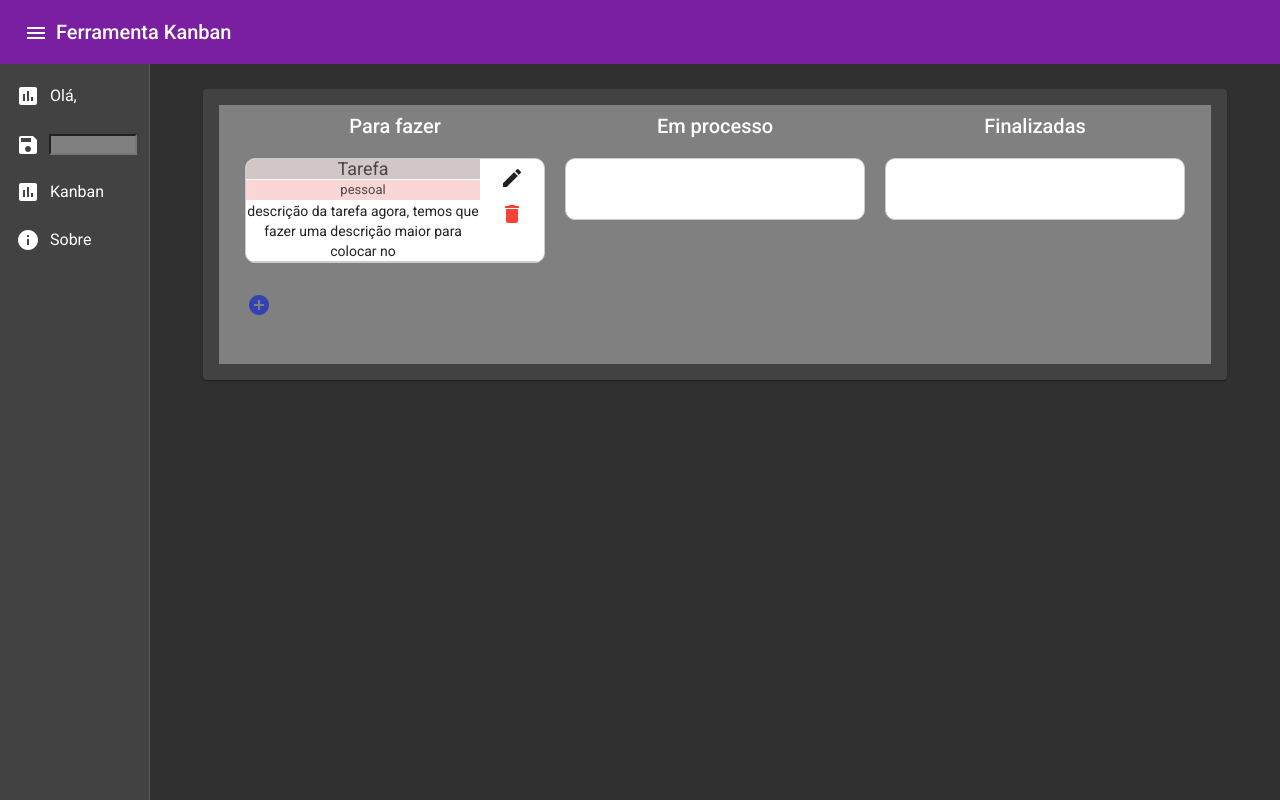
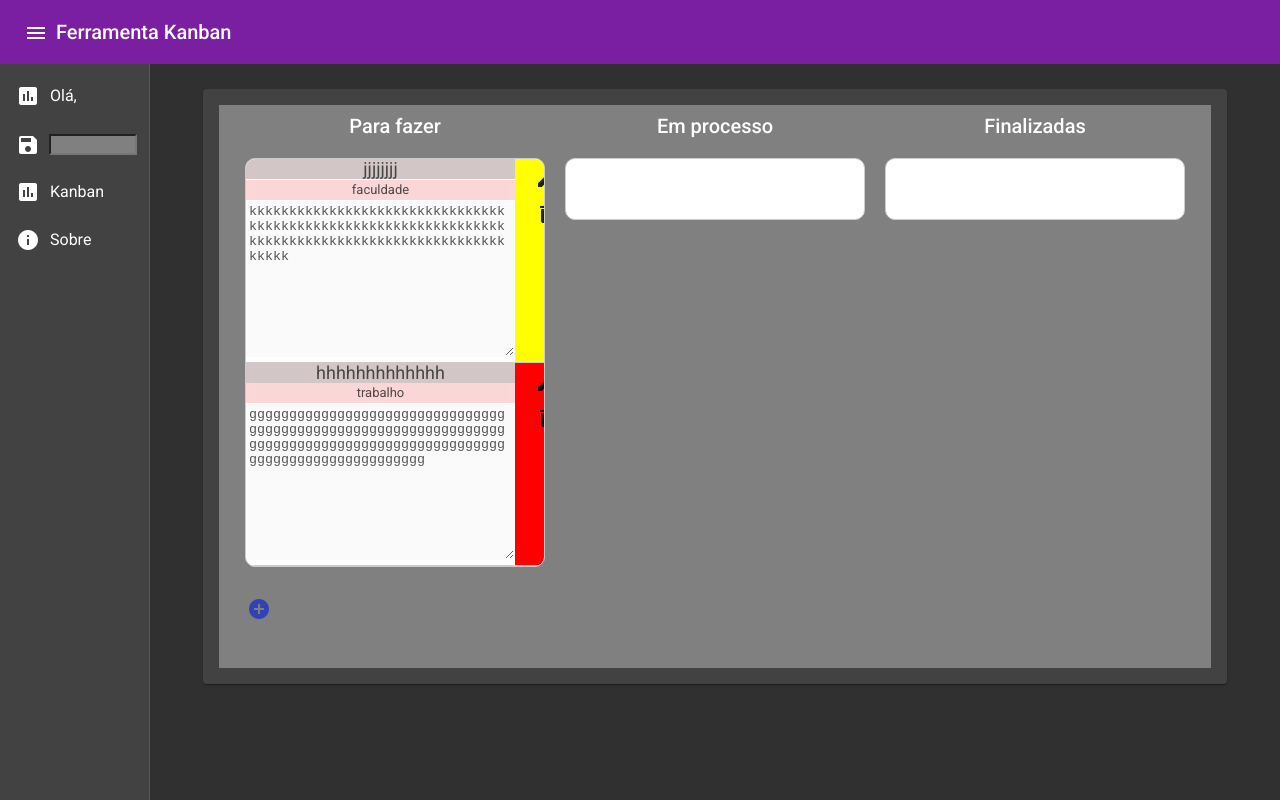
Before and after one commit to hugoerico/Projeto-Kanban, an Angular app in the folder kanban/: page /kanban in a window 1280 px wide. Built offline with nearby package versions, Linux system fonts and the light colour scheme; data requests are answered from the project's data file.

Commit message:
função cor

```diff
--- a/kanban/db.json
+++ b/kanban/db.json
@@ -1,12 +1,20 @@
 {
   "todo": [
     {
-      "nome": "Tarefa",
-      "categoria": "pessoal",
-      "descricao": "descrição da tarefa agora,\ntemos que fazer uma descrição maior para colocar no  ",
+      "nome": "jjjjjjjj ",
+      "categoria": "faculdade",
+      "descricao": "kkkkkkkkkkkkkkkkkkkkkkkkkkkkkkkkkkkkkkkkkkkkkkkkkkkkkkkkkkkkkkkkkkkkkkkkkkkkkkkkkkkkkkkkkkkkkkkkkkkkk",
       "cor": "amarelo",
       "tipo": 1,
       "id": 1
+    },
+    {
+      "nome": "hhhhhhhhhhhhh",
+      "categoria": "trabalho",
+      "descricao": "gggggggggggggggggggggggggggggggggggggggggggggggggggggggggggggggggggggggggggggggggggggggggggggggggggggggggggggggggggggg",
+      "cor": "vermelho",
+      "tipo": 1,
+      "id": 2
     }
   ]
 }
--- a/kanban/src/app/app.component.ts
+++ b/kanban/src/app/app.component.ts
@@ -8,7 +8,7 @@ import { Component } from '@angular/core';
 export class AppComponent {
 
 
-apareceNatela="";
+apareceNatela = '';
 
 usuario = localStorage.getItem('nome');
 
@@ -17,19 +17,21 @@ usuario = localStorage.getItem('nome');
   }
 
 
+  // tslint:disable-next-line: typedef
   getLocalstorage(){
 
-    let usuario = localStorage.getItem("nome");
+    this.usuario = localStorage.getItem('nome');
 
 
   }
 
+  // tslint:disable-next-line: typedef
   salvarLocalstorage() {
 
+    const usuario: string = this.apareceNatela;
 
-    let usuario:string = this.apareceNatela;
-
-    localStorage.setItem ("nome", usuario);
+    localStorage.setItem ('nome', usuario);
+    this.usuario = localStorage.getItem('nome');
   }
 
 
--- a/kanban/src/app/view/projeto-kanban/projeto-kanban.component.css
+++ b/kanban/src/app/view/projeto-kanban/projeto-kanban.component.css
@@ -155,3 +155,15 @@ body {
     height: 30px;
     border-radius: 5px;
 }
+.vermelho{
+    background-color: red;
+}
+.amarelo{
+    background-color: yellow;
+}
+.verde{
+    background-color: green;
+}
+.textarea{
+    border-color: rgba(255, 255, 255, 0);
+}
--- a/kanban/src/app/view/projeto-kanban/projeto-kanban.component.html
+++ b/kanban/src/app/view/projeto-kanban/projeto-kanban.component.html
@@ -7,8 +7,9 @@
 
                     <!--inicio do DropList/Drag And Drop -->
 
-                    <div cdkDropList [cdkDropListData]="todo" class="example-list" (cdkDropListDropped)="drop($event)" (cdkDropListEntered)="chegou('todo')">
-                        <div class="example-box" *ngFor="let item of todo" (click)="editar(item)" cdkDrag (cdkDragStarted)="informacao(item)">
+                    <div cdkDropList [cdkDropListData]="todo" class="example-list" (cdkDropListDropped)="drop($event)"
+                        (cdkDropListEntered)="chegou('todo')">
+                        <div class="example-box" *ngFor="let item of todo" cdkDrag (cdkDragStarted)="informacao(item)">
                             <div class="cartao" *ngIf="item.tipo===1" class="cartao">
                                 <div>
                                     <div class="tarefa">
@@ -18,12 +19,16 @@
                                         {{item.categoria}}
                                     </div>
                                     <div class="descrição">
-                                        {{item.descricao}}
+                                        <textarea class="textarea" disabled value={{item.descricao}} type="text" cols="31" rows="10"></textarea>
                                     </div>
                                 </div>
-                                <div>
-                                    <button mat-button color="basic" class="botaocard" (click)="editar(item);"><mat-icon>edit</mat-icon></button>
-                                    <button mat-button color="warn" class="botaocard" (click)="excluir(item.id);"><mat-icon>delete</mat-icon></button>
+                                <div class={{item.cor}}>
+                                    <button mat-button color="basic" class="botaocard" (click)="editar(item);">
+                                        <mat-icon>edit</mat-icon>
+                                    </button>
+                                    <button mat-button color="basic" class="botaocard" (click)="excluir(item.id);">
+                                        <mat-icon>delete</mat-icon>
+                                    </button>
 
                                 </div>
                             </div>
@@ -34,7 +39,8 @@
                 <div class="example-container">
                     <h2>Em processo</h2>
 
-                    <div cdkDropList [cdkDropListData]="doing" class="example-list" (cdkDropListDropped)="drop($event)" (cdkDropListEntered)="chegou('doing')">
+                    <div cdkDropList [cdkDropListData]="doing" class="example-list" (cdkDropListDropped)="drop($event)"
+                        (cdkDropListEntered)="chegou('doing')">
                         <div class="example-box" *ngFor="let item of todo" cdkDrag (cdkDragStarted)="informacao(item)">
                             <div *ngIf="item.tipo===2" class="cartao">
                                 <div>
@@ -45,13 +51,17 @@
                                         {{item.categoria}}
                                     </div>
                                     <div class="descrição">
-                                        {{item.descricao}}
+                                        <textarea class="textarea" disabled value={{item.descricao}} type="text" cols="31" rows="10"></textarea>
                                     </div>
                                 </div>
 
-                                <div>
-                                    <button mat-button color="basic" class="botaocard" (click)="editar(item);"><mat-icon>edit</mat-icon></button>
-                                    <button mat-button color="warn" class="botaocard" (click)="excluir(item.id);"><mat-icon>delete</mat-icon></button>
+                                <div class={{item.cor}}>
+                                    <button mat-button color="basic" class="botaocard" (click)="editar(item);">
+                                        <mat-icon>edit</mat-icon>
+                                    </button>
+                                    <button mat-button color="basic" class="botaocard" (click)="excluir(item.id);">
+                                        <mat-icon>delete</mat-icon>
+                                    </button>
 
                                 </div>
                             </div>
@@ -62,7 +72,8 @@
                 <div class="example-container">
                     <h2>Finalizadas</h2>
 
-                    <div cdkDropList [cdkDropListData]="done" class="example-list" (cdkDropListDropped)="drop($event)" (cdkDropListEntered)="chegou('done')">
+                    <div cdkDropList [cdkDropListData]="done" class="example-list" (cdkDropListDropped)="drop($event)"
+                        (cdkDropListEntered)="chegou('done')">
                         <div class="example-box" *ngFor="let item of todo" cdkDrag (cdkDragStarted)="informacao(item)">
                             <div *ngIf="item.tipo===3" class="cartao">
                                 <div>
@@ -73,12 +84,16 @@
                                         {{item.categoria}}
                                     </div>
                                     <div class="descrição">
-                                        {{item.descricao}}
+                                        <textarea class="textarea" class="textarea" disabled value={{item.descricao}} type="text" cols="31" rows="10"></textarea>
                                     </div>
                                 </div>
-                                <div>
-                                    <button mat-button color="basic" class="botaocard" (click)="editar(item);"><mat-icon>edit</mat-icon></button>
-                                    <button mat-button color="warn" class="botaocard" (click)="excluir(item.id);"><mat-icon>delete</mat-icon></button>
+                                <div class={{item.cor}}>
+                                    <button mat-button color="basic" class="botaocard" (click)="editar(item);">
+                                        <mat-icon>edit</mat-icon>
+                                    </button>
+                                    <button mat-button color="basic" class="botaocard" (click)="excluir(item.id);">
+                                        <mat-icon>delete</mat-icon>
+                                    </button>
 
                                 </div>
                             </div>
@@ -91,7 +106,9 @@
     </section>
     <!--Final do Drag And Drop e inicio do botão de cadastrar uma nova tarefa-->
     <section class="caixaDescricao">
-        <button mat-button color="primary" class="botaoNovo" (click)="novo();"><mat-icon>add_circle</mat-icon></button>
+        <button mat-button color="primary" class="botaoNovo" (click)="novo();">
+            <mat-icon>add_circle</mat-icon>
+        </button>
 
         <div *ngIf="todo1">
             <div>
@@ -100,6 +117,7 @@
             <div>
                 <!--Select para "selecionar uma categoria"-->
                 <select [(ngModel)]="todo1.categoria" class="selectOpcoes" required>
+                    <option value="" disabled selected>Selecione uma categoria</option>
                     <option value="faculdade">Faculdade</option>
                     <option value="trabalho">Trabalho</option>
                     <option value="pessoal">Pessoal</option>
@@ -109,17 +127,23 @@
             <div>
                 <!--Select para "selecionar uma prioridade"-->
                 <select [(ngModel)]="todo1.cor" class="selectOpcoes" required>
+                    <option value="" disabled selected>Selecione uma propriedase</option>
                     <option value="vermelho">Urgente</option>
                     <option value="amarelo">Atenção</option>
                     <option value="verde">Normal</option>
                 </select>
             </div>
             <div>
-                <textarea class="caixaTexto" type="text" cols="31" rows="10" placeholder="Descrição" [(ngModel)]="todo1.descricao"></textarea>
+                <textarea class="caixaTexto" type="text" cols="31" rows="10" placeholder="Descrição"
+                    [(ngModel)]="todo1.descricao"></textarea>
             </div>
 
-            <button mat-button color="" class="botaoCancelar" (click)="cancelar();"><mat-icon>cancel_presentation</mat-icon></button>
-            <button mat-button color="" class="botaoSalvar" (click)="salvar();"><mat-icon>save</mat-icon></button>
+            <button mat-button color="" class="botaoCancelar" (click)="cancelar();">
+                <mat-icon>cancel_presentation</mat-icon>
+            </button>
+            <button mat-button color="" class="botaoSalvar" (click)="salvar();">
+                <mat-icon>save</mat-icon>
+            </button>
 
         </div>
     </section>
--- a/kanban/src/app/view/projeto-kanban/projeto-kanban.component.ts
+++ b/kanban/src/app/view/projeto-kanban/projeto-kanban.component.ts
@@ -19,7 +19,6 @@ export class ProjetoKanbanComponent implements OnInit {
   todo2?: Kanban;
   done = [];
   doing = [];
-  cor = '';
 
 // função drop para utilizar a lib, Cdk do material
 
@@ -82,8 +81,7 @@ export class ProjetoKanbanComponent implements OnInit {
     if (!id) { return; }
     this.kanbanService.excluir(id).subscribe(() => {
       this.listarTodo();
-
-    this.cancelar();
+      this.cancelar();
     });
   }
   // esta função verifica onde esta a task, e troca a tabela da mesma no banco de dados
```
Lines whose indentation alone changed are shown as unchanged.
